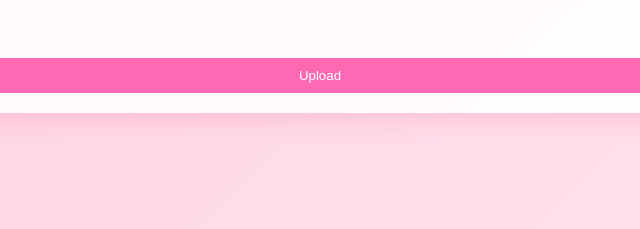
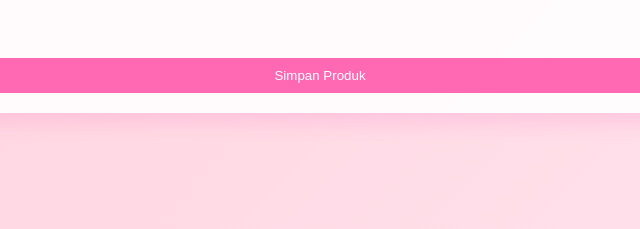
Before and after one commit to lyadell0708/lyaa-market, a plain HTML site: page dashboard.html in a window 1280 px wide. Shown: the part 252-481 px from the top of the page, 320-960 px from the left. Drawn offline with Linux system fonts and the light colour scheme; sample sign-in values are in the browser's storage.

Commit message:
Update dashboard.html

```diff
--- a/dashboard.html
+++ b/dashboard.html
@@ -17,7 +17,7 @@
         <input type="text" id="productName" placeholder="Nama Produk">
         <input type="number" id="productPrice" placeholder="Harga Produk">
         <input type="file" id="productImage">
-        <button onclick="addProduct()">Upload</button>
+        <button onclick="addProduct()">Simpan Produk</button>
     </section>
 
     <section class="products" id="productList"></section>
```
